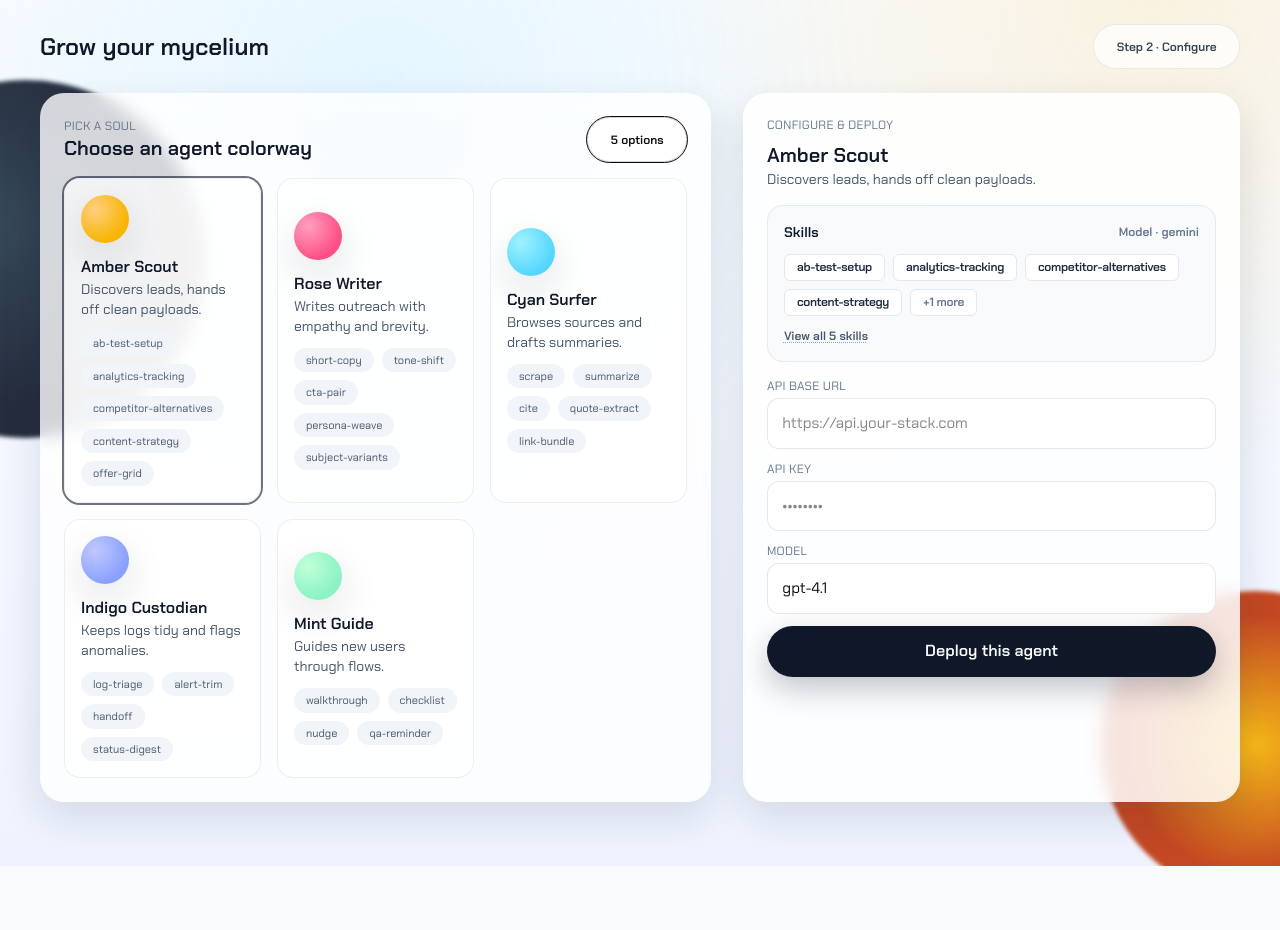
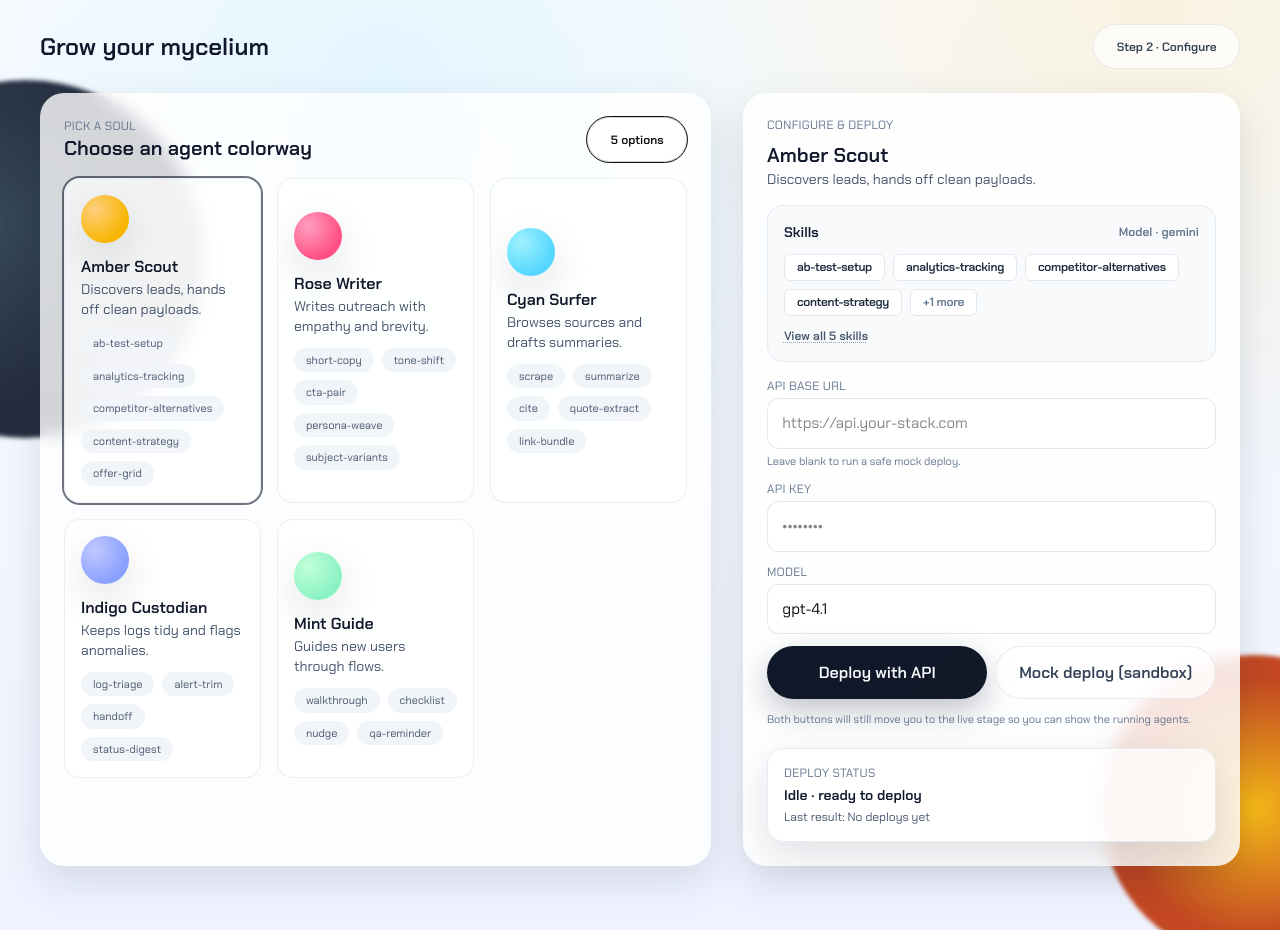
Before and after one commit to METHEZONE/openclawcodexhack, a Next.js app in the folder openclaw-next/: page /agents in a window 1280 px wide. Before the commit the page ends 866 px from the top, so only its background shows below. Built offline with nearby package versions, Linux system fonts and the light colour scheme.

Commit message:
feat: add mock/live deploy flow and api route

```diff
--- a/openclaw-next/src/app/agents/page.tsx
+++ b/openclaw-next/src/app/agents/page.tsx
@@ -68,16 +68,47 @@ export default function AgentsPage() {
   const [model, setModel] = useState('gpt-4.1')
   const [showToast, setShowToast] = useState(false)
   const [showAllSkills, setShowAllSkills] = useState(false)
+  const [deploying, setDeploying] = useState(false)
+  const [progress, setProgress] = useState('Idle')
+  const [lastResult, setLastResult] = useState('No deploys yet')
   const router = useRouter()
 
   const skillLine = useMemo(() => selected.skills.join(' • '), [selected])
   const primarySkills = selected.skills.slice(0, 4)
   const remaining = Math.max(selected.skills.length - primarySkills.length, 0)
 
-  const handleDeploy = () => {
-    setShowToast(true)
-    setTimeout(() => setShowToast(false), 2000)
-    setTimeout(() => router.push('/agents/live'), 1200)
+  const runDeploy = async (mode: 'mock' | 'real') => {
+    setDeploying(true)
+    setShowToast(false)
+    setProgress(mode === 'real' ? 'Calling deploy API…' : 'Mocking deployment…')
+    setLastResult('Working…')
+
+    try {
+      const res = await fetch('/api/deploy', {
+        method: 'POST',
+        headers: { 'Content-Type': 'application/json' },
+        body: JSON.stringify({
+          agentId: selected.id,
+          skills: selected.skills,
+          apiBase: mode === 'real' ? apiBase : '',
+          apiKey: mode === 'real' ? apiKey : '',
+          model
+        })
+      })
+      const data = await res.json()
+      const modeReturned = (data.mode as 'mock' | 'real') || mode
+      if (!res.ok || data?.ok === false) throw new Error(data?.error || `Deploy failed (${res.status})`)
+      setProgress(modeReturned === 'mock' ? 'Mock deploy complete' : 'API deploy complete')
+      setLastResult(modeReturned === 'mock' ? 'Mock run succeeded' : 'Live API call succeeded')
+    } catch (e) {
+      setProgress('Error (showing live view anyway)')
+      setLastResult('Deploy failed · continuing to live demo view')
+    } finally {
+      setDeploying(false)
+      setShowToast(true)
+      setTimeout(() => setShowToast(false), 2200)
+      setTimeout(() => router.push('/agents/live'), 1200)
+    }
   }
 
   return (
@@ -173,6 +204,7 @@ export default function AgentsPage() {
                 placeholder='https://api.your-stack.com'
                 className='input'
               />
+              <p className='text-[11px] text-slate-500'>Leave blank to run a safe mock deploy.</p>
             </div>
             <div className='flex flex-col gap-1'>
               <label className='text-xs uppercase tracking-wide text-slate-500'>API key</label>
@@ -193,15 +225,41 @@ export default function AgentsPage() {
                 className='input'
               />
             </div>
-            <button type='button' className='pill solid w-full justify-center text-center' onClick={handleDeploy}>
-              Deploy this agent
-            </button>
+            <div className='grid gap-2 sm:grid-cols-2'>
+              <button
+                type='button'
+                className='pill solid w-full justify-center text-center'
+                onClick={() => runDeploy('real')}
+                disabled={deploying}
+              >
+                {deploying ? 'Deploying…' : 'Deploy with API'}
+              </button>
+              <button
+                type='button'
+                className='pill ghost w-full justify-center text-center text-slate-700'
+                onClick={() => runDeploy('mock')}
+                disabled={deploying}
+              >
+                Mock deploy (sandbox)
+              </button>
+            </div>
+            <p className='text-[11px] text-slate-500'>
+              Both buttons will still move you to the live stage so you can show the running agents.
+            </p>
           </form>
+
+          <div className='mt-5 rounded-2xl border border-slate-200/80 bg-white/70 p-4 text-sm text-slate-700 shadow-soft'>
+            <p className='text-xs uppercase tracking-wide text-slate-500'>Deploy status</p>
+            <p className='mt-1 font-semibold text-slate-900'>
+              {deploying ? progress : 'Idle · ready to deploy'}
+            </p>
+            <p className='mt-1 text-xs text-slate-600'>Last result: {lastResult}</p>
+          </div>
         </section>
       </main>
 
       {showToast ? (
-        <div className='fixed top-4 left-1/2 z-50 -translate-x-1/2 rounded-full bg-slate-900 px-4 py-2 text-sm font-semibold text-white shadow-soft'>
+        <div className='toast'>
           {selected.name} deployed (demo)
         </div>
       ) : null}
--- /dev/null
+++ b/openclaw-next/src/app/api/deploy/route.ts
@@ -0,0 +1,72 @@
+import { NextResponse } from 'next/server'
+
+type DeployBody = {
+  agentId: string
+  skills?: string[]
+  apiBase?: string
+  apiKey?: string
+  model?: string
+}
+
+export async function POST(req: Request) {
+  let body: DeployBody | null = null
+
+  try {
+    body = await req.json()
+  } catch {
+    return NextResponse.json({ ok: false, error: 'Invalid JSON body' }, { status: 400 })
+  }
+
+  const agentId = body?.agentId || 'unknown-agent'
+  const skills = body?.skills || []
+  const apiBase = body?.apiBase?.trim() || ''
+  const apiKey = body?.apiKey?.trim() || ''
+  const model = body?.model || ''
+
+  const payload = { agentId, skills, model }
+  const shouldMock = !apiBase || !/^https?:\/\//i.test(apiBase)
+
+  if (shouldMock) {
+    return NextResponse.json({ ok: true, mode: 'mock', message: 'Mock deploy succeeded', payload })
+  }
+
+  const headers: Record<string, string> = {
+    'Content-Type': 'application/json'
+  }
+
+  if (apiKey) {
+    headers.Authorization = `Bearer ${apiKey}`
+    headers['x-api-key'] = apiKey
+  }
+
+  const controller = new AbortController()
+  const timeout = setTimeout(() => controller.abort(), 8000)
+
+  try {
+    const res = await fetch(apiBase, {
+      method: 'POST',
+      headers,
+      body: JSON.stringify(payload),
+      signal: controller.signal
+    })
+
+    const text = await res.text()
+    const ok = res.ok
+
+    return NextResponse.json(
+      {
+        ok,
+        mode: 'real',
+        status: res.status,
+        body: text?.slice(0, 400) || 'No response body',
+        payload
+      },
+      { status: ok ? 200 : 502 }
+    )
+  } catch (error: unknown) {
+    const message = error instanceof Error ? error.message : 'Unknown error'
+    return NextResponse.json({ ok: false, mode: 'real', error: message, payload }, { status: 500 })
+  } finally {
+    clearTimeout(timeout)
+  }
+}
--- a/openclaw-next/src/app/globals.css
+++ b/openclaw-next/src/app/globals.css
@@ -305,6 +305,21 @@ body {
   box-shadow: 0 15px 40px rgba(15, 23, 42, 0.12);
 }
 
+.toast {
+  position: fixed;
+  top: 1rem;
+  left: 50%;
+  transform: translateX(-50%);
+  z-index: 50;
+  border-radius: 999px;
+  background: #0f172a;
+  color: #f8fafc;
+  padding: 0.75rem 1.25rem;
+  font-size: 0.9rem;
+  font-weight: 600;
+  box-shadow: 0 12px 30px rgba(15, 23, 42, 0.25);
+}
+
 .bg-orb {
   position: absolute;
   border-radius: 50%;
```
